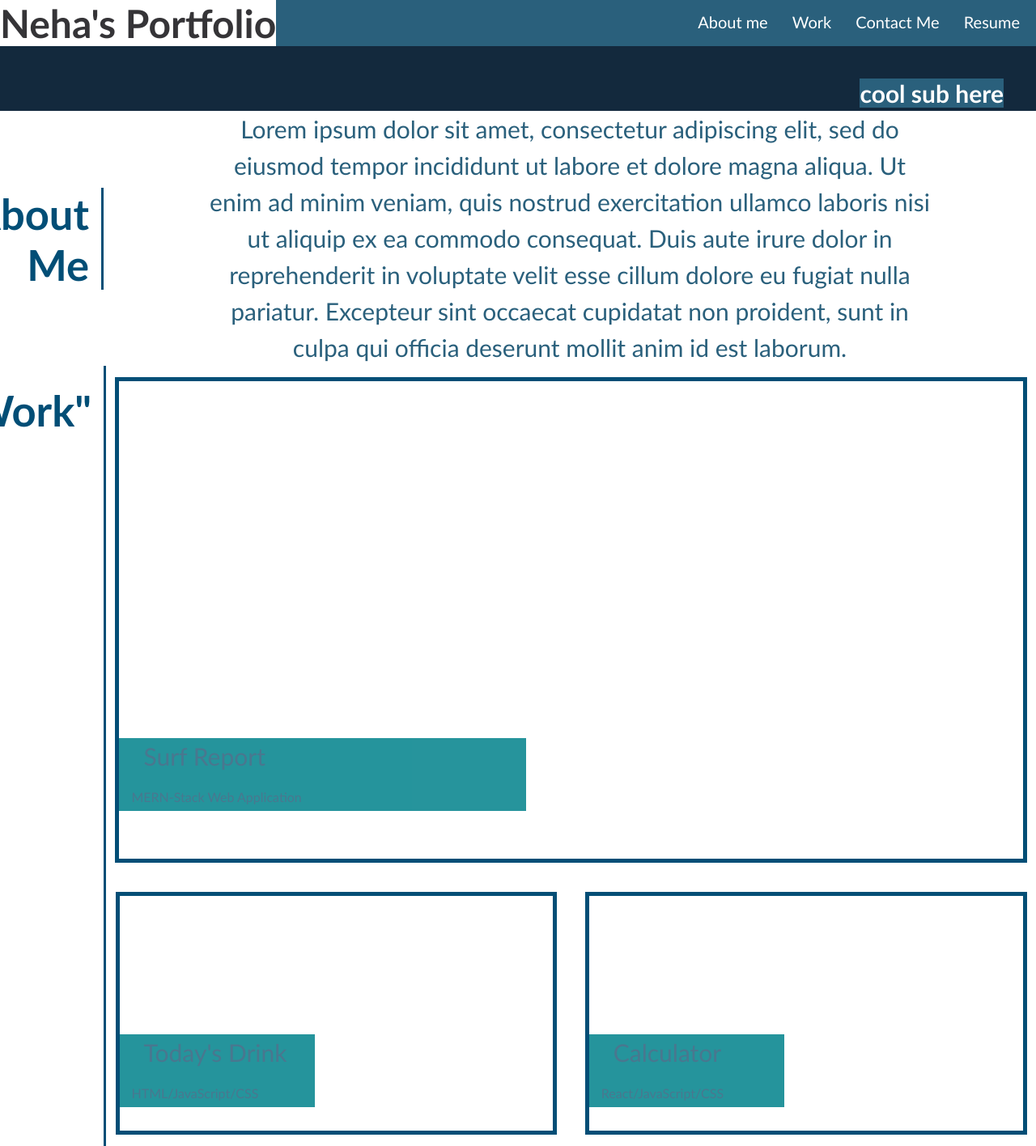
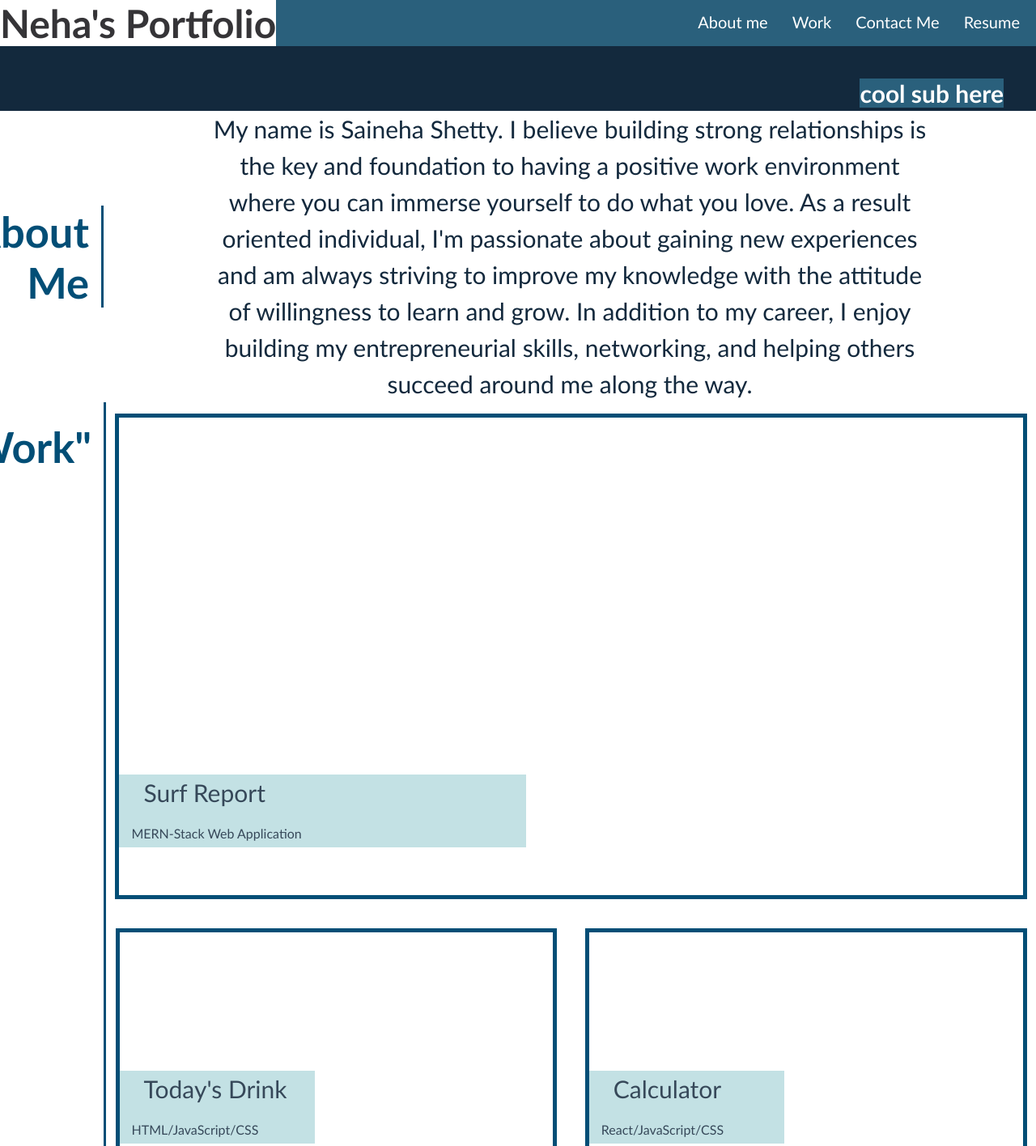
Before and after one commit to ney2thehey/Challenge-2, a plain HTML site: page index.html in a window 1280 px wide. Shown: the top 1416 px of the page at 81% size. Drawn offline with Linux system fonts and the light colour scheme.

Commit message:
updated about me section and styling colors

```diff
--- a/index.html
+++ b/index.html
@@ -52,7 +52,9 @@
 
         <div class="content">
         <p>
-            Lorem ipsum dolor sit amet, consectetur adipiscing elit, sed do eiusmod tempor incididunt ut labore et dolore magna aliqua. Ut enim ad minim veniam, quis nostrud exercitation ullamco laboris nisi ut aliquip ex ea commodo consequat. Duis aute irure dolor in reprehenderit in voluptate velit esse cillum dolore eu fugiat nulla pariatur. Excepteur sint occaecat cupidatat non proident, sunt in culpa qui officia deserunt mollit anim id est laborum.
+            My name is Saineha Shetty. I believe building strong relationships is the key and foundation to having a positive work environment where you can immerse yourself to do what you love.
+            As a result oriented individual, I'm passionate about gaining new experiences and am always striving to improve my knowledge with the attitude of willingness to learn and grow.
+            In addition to my career, I enjoy building my entrepreneurial skills, networking, and helping others succeed around me along the way.
         </p>
         </div>
     </section>
--- a/style.css
+++ b/style.css
@@ -69,7 +69,7 @@ a {
 
 .section p, .section a {
     line-height: 1.5;
-    color: #2a607c;
+    color: #13293d;
     width: 80%;
     margin: 0 auto;
     font-size: 30px;
@@ -156,7 +156,7 @@ bottom: 10%;
 left: 0%;
 display: inline-block;
 text-align: start;
-background-color: rgb(0, 130, 139);
+background-color: rgb(0 130 139 / 28%);
 
 }
 /* main proj section 2 styling -----------------------------*/
```
